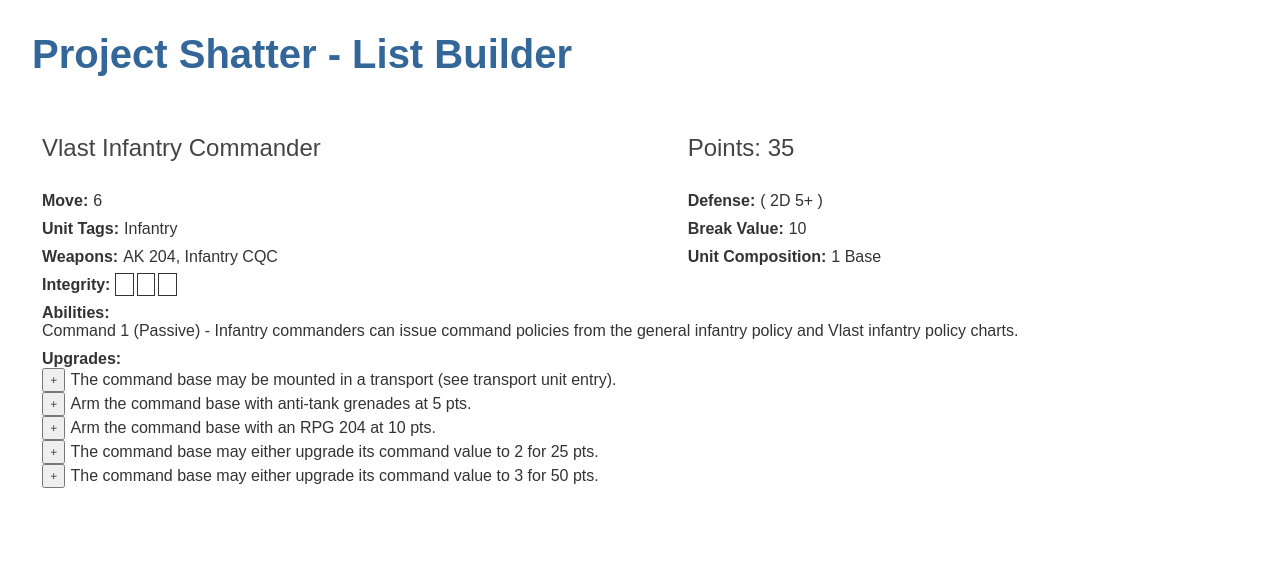
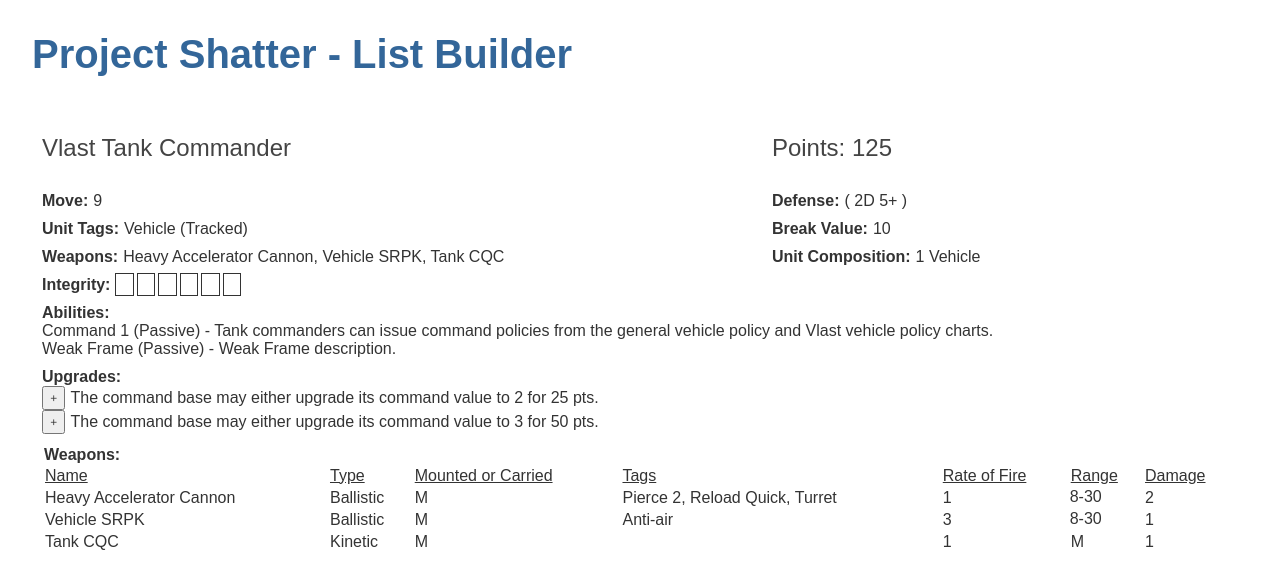
Before and after one commit to kmskov/shatter-list-builder, an Angular app: page / in a window 1280 px wide. Shown: the top 588 px of the page. Built offline with nearby package versions, Linux system fonts and the light colour scheme.

Commit message:
added weapons summary

```diff
--- a/src/app/reference.json
+++ b/src/app/reference.json
@@ -48,7 +48,7 @@
       "id":"ak204",
       "name": "AK 204",
       "type": "ballistic",
-      "mountedOrCarries": "c",
+      "mountedOrCarried": "c",
       "tags":["small arms"],
       "rof": 2,
       "range":
@@ -63,7 +63,7 @@
       "id":"infantryCQC",
       "name": "Infantry CQC",
       "type": "kinetic",
-      "mountedOrCarries": "m",
+      "mountedOrCarried": "m",
       "tags":["small arms"],
       "rof": 1,
       "range":
@@ -76,7 +76,7 @@
       "id":"antiTankGrenade",
       "name": "Anti-Tank Grenade",
       "type": "explosive",
-      "mountedOrCarries": "c",
+      "mountedOrCarried": "c",
       "tags":["pierce 1", "anti-vehicle device"],
       "rof": 1,
       "range":
@@ -89,7 +89,7 @@
       "id":"rpg204",
       "name": "RPG 204",
       "type": "explosive",
-      "mountedOrCarries": "c",
+      "mountedOrCarried": "c",
       "tags":["pierce 2", "disposable 1"],
       "rof": 1,
       "range":
@@ -104,7 +104,7 @@
       "id":"heavyAcceleratorCannon",
       "name": "Heavy Accelerator Cannon",
       "type": "ballistic",
-      "mountedOrCarries": "m",
+      "mountedOrCarried": "m",
       "tags":["pierce 2", "reload quick", "turret"],
       "rof": 1,
       "range":
@@ -119,7 +119,7 @@
       "id":"vehicleSRPK",
       "name": "Vehicle SRPK",
       "type": "ballistic",
-      "mountedOrCarries": "m",
+      "mountedOrCarried": "m",
       "tags":["anti-air"],
       "rof": 3,
       "range":
@@ -134,7 +134,7 @@
       "id":"tankCQC",
       "name": "Tank CQC",
       "type": "kinetic",
-      "mountedOrCarries": "m",
+      "mountedOrCarried": "m",
       "tags":[],
       "rof": 1,
       "range":
@@ -147,7 +147,7 @@
       "id":"sa14",
       "name": "SA 14",
       "type": "ballistic",
-      "mountedOrCarries": "m",
+      "mountedOrCarried": "m",
       "tags":["pierce 2", "anti-air", "reload quick"],
       "rof": 1,
       "range":
@@ -162,7 +162,7 @@
       "id":"infantrySRPK",
       "name": "SRPK",
       "type": "ballistic",
-      "mountedOrCarries": "c",
+      "mountedOrCarried": "c",
       "tags":["reload quick"],
       "rof": 3,
       "range":
--- a/src/app/unit-entry/unit-entry.component.css
+++ b/src/app/unit-entry/unit-entry.component.css
@@ -69,6 +69,12 @@ ul {
   grid-row-start: 7;
 }
 
+.weapon-summary {
+  grid-column-start: 1;
+  grid-column-end: span 2;
+  grid-row-start: 8;
+}
+
 .attribute-title {
   font-weight: bold;
   margin-right: 5px;
@@ -82,6 +88,10 @@ button.upgrade {
   margin-right: 5px;
 }
 
+tr.header {
+  text-decoration: underline;
+}
+
 .integrity-box {
   border-style: solid;
   border-width: thin;
--- a/src/app/unit-entry/unit-entry.component.html
+++ b/src/app/unit-entry/unit-entry.component.html
@@ -53,4 +53,27 @@
     </li>
   </ul>
 
+  <table class="weapon-summary">
+    <tr class="attribute-title">Weapons:</tr>
+    <tr class="header">
+      <td>Name</td>
+      <td>Type</td>
+      <td>Mounted or Carried</td>
+      <td>Tags</td>
+      <td>Rate of Fire</td>
+      <td>Range</td>
+      <td>Damage</td>
+    </tr>
+    <tr class="weapon-entry" *ngFor="let weaponEntry of weaponEntries">
+      <td>{{weaponEntry.name}}</td>
+      <td>{{weaponEntry.type | titlecase}}</td>
+      <td>{{weaponEntry.mountedOrCarried | uppercase}}</td>
+      <td><span *ngFor="let tag of weaponEntry.tags; let isLast=last">{{tag | titlecase}}{{isLast ? '' : ', '}}</span></td>
+      <td>{{weaponEntry.rof}}</td>
+      <td *ngIf="weaponEntry.range.melee===true;else range">M</td>
+      <ng-template #range>{{weaponEntry.range.min}}-{{weaponEntry.range.max}}</ng-template>
+      <td>{{weaponEntry.damage}}</td>
+    </tr>
+  </table>
+
 </div>
--- a/src/app/unit-entry/unit-entry.component.ts
+++ b/src/app/unit-entry/unit-entry.component.ts
@@ -25,7 +25,7 @@ export class UnitEntryComponent implements OnInit {
   ngOnInit() {
     console.log('unit-entry.ngOnInit starting');
 
-    this.unitEntry = factions.vlast.hq[0];
+    this.unitEntry = factions.vlast.hq[1];
 
     this.loadWeapons();
 
```
